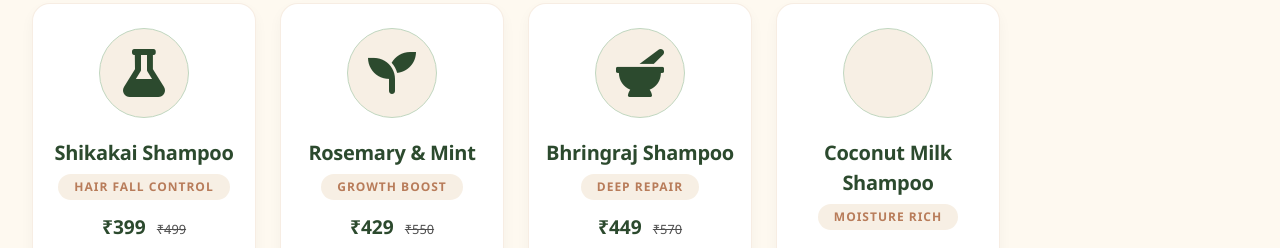
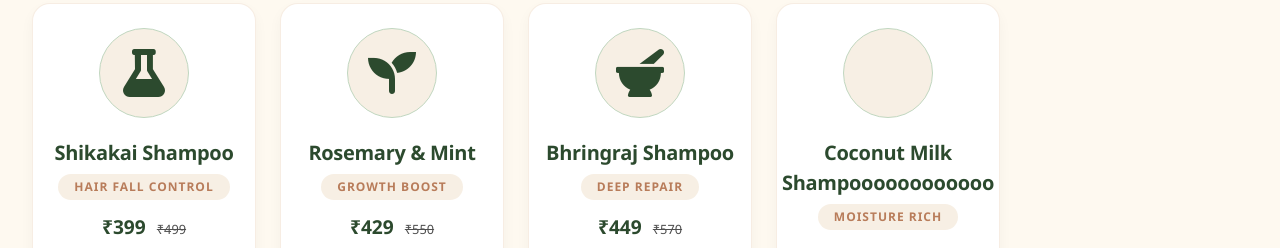
Before and after one commit to saikrishnakopparapu1/Seetha_cosmetics, a plain HTML site: page index.html in a window 1280 px wide. Shown: the part 1795-2043 px from the top of the page. Drawn offline with Linux system fonts and the light colour scheme; some icons are missing.

Commit message:
Update product name for Coconut Milk Shampoo

```diff
--- a/index.html
+++ b/index.html
@@ -635,7 +635,7 @@
       </div>
       <div class="product-card">
         <div class="product-icon"><i class="fas fa-coconut"></i></div>
-        <h3>Coconut Milk Shampoo</h3>
+        <h3>Coconut Milk Shampoooooooooooo</h3>
         <div class="product-tag">moisture rich</div>
         <div class="product-price">₹379 <span>₹470</span></div>
         <div class="rating">★★★★☆</div>
```
